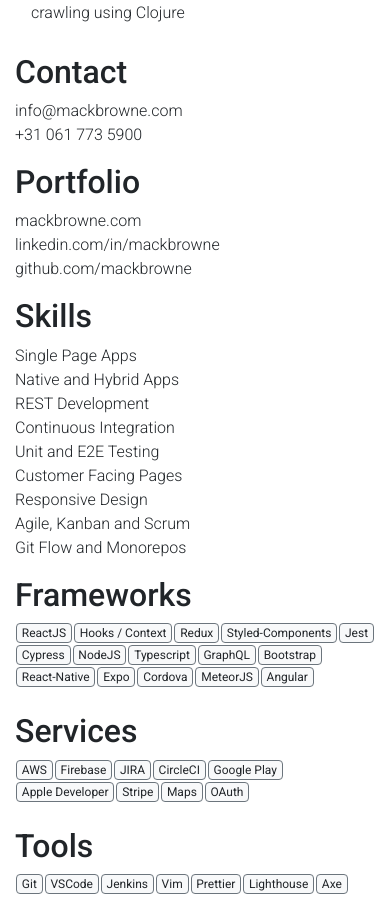
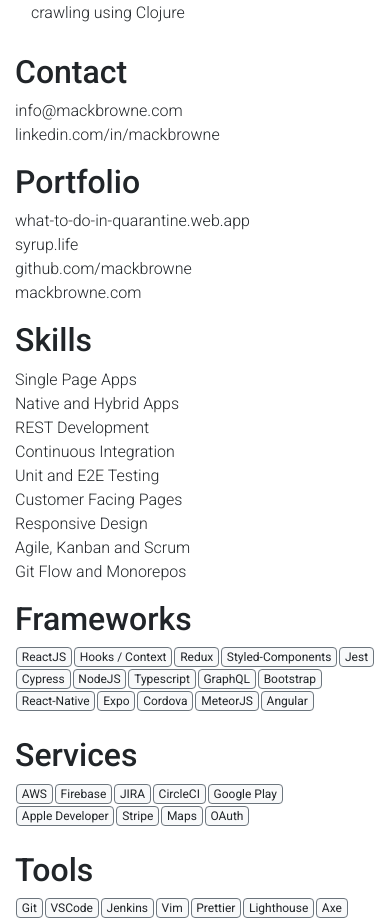
Before and after one commit to mackbrowne/react-bootstrap-webpack-starter, a React (Create React App) app: page / in a window 390 px wide. Shown: the part 2846-3766 px from the top of the page. Built offline with nearby package versions, Linux system fonts and the light colour scheme.

Commit message:
change portfolio and remove phone

```diff
--- a/src/Resume.tsx
+++ b/src/Resume.tsx
@@ -151,14 +151,15 @@
         <Col md={3}>
           <SideList
             title="Contact"
-            list={['info@mackbrowne.com', '+31 061 773 5900']}
+            list={['info@mackbrowne.com', 'linkedin.com/in/mackbrowne']}
           />
           <SideList
             title="Portfolio"
             list={[
-              'mackbrowne.com',
-              'linkedin.com/in/mackbrowne',
-              'github.com/mackbrowne'
+              'what-to-do-in-quarantine.web.app',
+              'syrup.life',
+              'github.com/mackbrowne',
+              'mackbrowne.com'
             ]}
           />
           <SideList
```
Also changed, not shown: package.json (+8 -8 lines), 2 other files (tests, documents, lock files or other folders).
